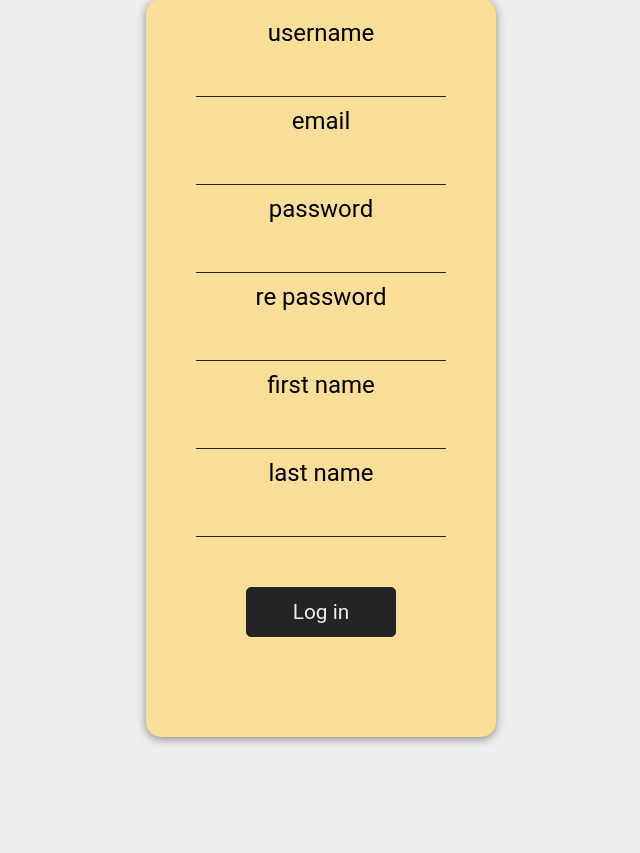
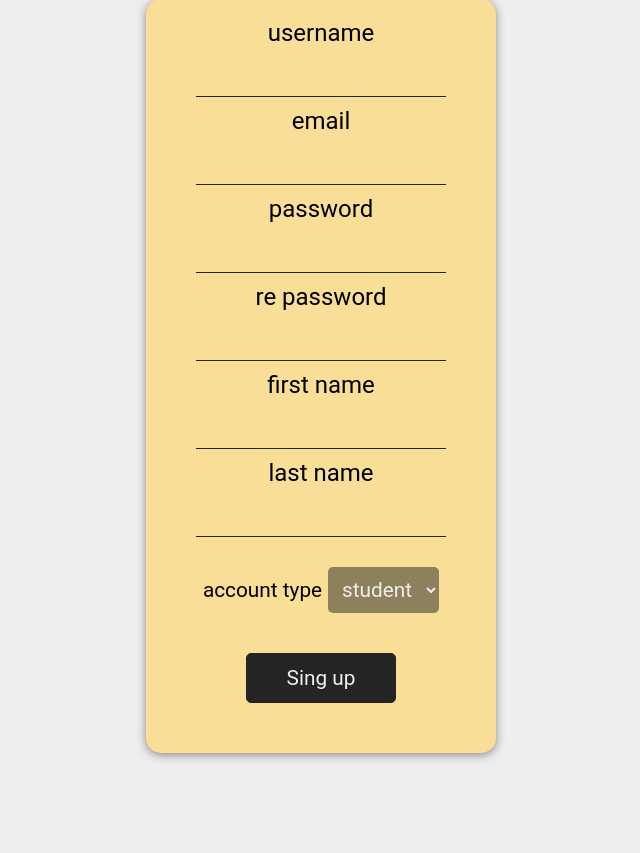
Before and after one commit to gonza56d/Unidigi, a Django app: page /users/signup/ in a window 1280 px wide. Shown: the part 201-1054 px from the top of the page, without its empty margins (319-959 px from the left). Before the commit the page ends 946 px from the top, so only its background shows below. Run offline with Django 3.2, Linux system fonts and the light colour scheme; some web fonts are replaced.

Commit message:
css login and singup

```diff
--- a/unidigi/static/css/forms.css
+++ b/unidigi/static/css/forms.css
@@ -18,7 +18,7 @@ body {
     background-color: transparent;
     padding: 0px 25px;
     font-size: 1.3rem;
-    color: rgba(90, 90, 90, 0.5);
+    color: rgba(36, 36, 36, 0.5);
 }
 .formulary {
     display: flex;
@@ -48,7 +48,21 @@ body {
 .messages {
     margin-top: 30px;
     width: 100%;
-    min-height: 50px;
     font-size: 1rem;
     text-align: center;
 }
+.label_account-type {
+    display: inline-block;
+
+    font-size: 1.3rem;
+}
+.select {
+    display: inline-block;
+    background-color: rgba(36, 36, 36, 0.5);
+    border: none;
+    padding: 10px;
+    font-size: 1.3rem;
+    margin-top: 20px;
+    border-radius: 5px;
+    color: var(--white)
+}
--- a/unidigi/static/css/test.css
+++ /dev/null
@@ -1,3 +0,0 @@
-body {
-    background-color: #0099ff;
-}
--- a/unidigi/templates/index.html
+++ b/unidigi/templates/index.html
@@ -8,7 +8,7 @@
         <meta name="viewport" content="width=device-width, initial-scale=1, shrink-to-fit=no">
         <title>Unidigi | {% block title %}Home{% endblock %}</title>
         <link rel="stylesheet" href="{% static 'css/index.css' %}">
-        <link rel="stylesheet" href="{% static './css/forms.css' %}">
+        <link rel="stylesheet" href="{% static 'css/forms.css' %}">
     </head>
     <body>
         <header>
--- a/unidigi/templates/users/signup.html
+++ b/unidigi/templates/users/signup.html
@@ -1,5 +1,4 @@
 {% extends 'index.html' %}
-
 {% load i18n %}
 
 {% block title %}Sign up{% endblock %}
@@ -12,18 +11,26 @@
         id="form-login" action="{% url 'signup' %}" class="formulary">
         {% csrf_token %}
         <label for="id_username">username</label>
-        <input type="text" class="text-input" id="id_username">
+        <input type="text"  class="text-input"  name="username" id="id_username" required>
         <label for="id_email">email</label>
-        <input type="text" class="text-input" id="id_email">
+        <input type="text" class="text-input" name="email" id="id_email" required>
         <label for="id_password">password</label>
-        <input type="text" class="text-input" id="id_password">
+        <input type="password" class="text-input" name="password" id="id_password" required>
         <label for="id_re_password">re password</label>
-        <input type="text" class="text-input" id="id_re_password">
+        <input type="password" class="text-input" name="re_password" id="id_re_password" required>
         <label for="id_first_name">first name</label>
-        <input type="text" class="text-input" id="id_first_name">
+        <input type="text" class="text-input" name="first_name" id="id_first_name" required>
         <label for="id_last_name">last name</label>
-        <input type="text" class="text-input" id="id_last_name">
-        <button class="form-button">{% translate 'Log in' %}</button>
+        <input type="text" class="text-input" name="last_name" id="id_last_name" required>
+        <div class="account-type_container">
+            <label for="id_account_type" class="label_account-type">account type</label>
+            <select name="account_type" class="select" id="id_account_type" required>
+                <option value="">student</option>
+                <option value="">teacher</option>
+            </select>
+        </div>
+
+        <button class="form-button">{% translate 'Sing up' %}</button>
         <div class="messages">
             {% for message in messages %}
                 {{ message }}
```
Also changed, not shown: unidigi/templates/users/login.html (+5 -3 lines).
